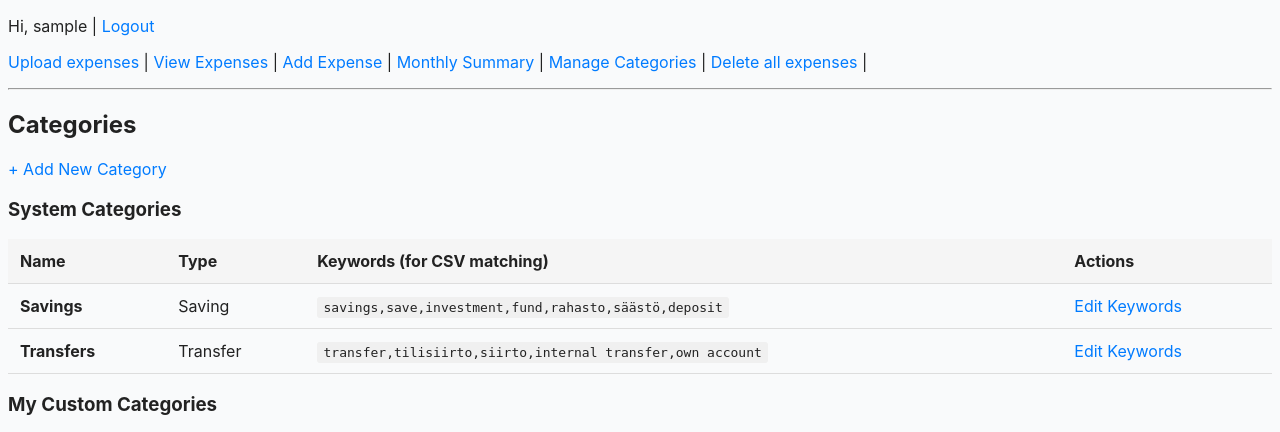
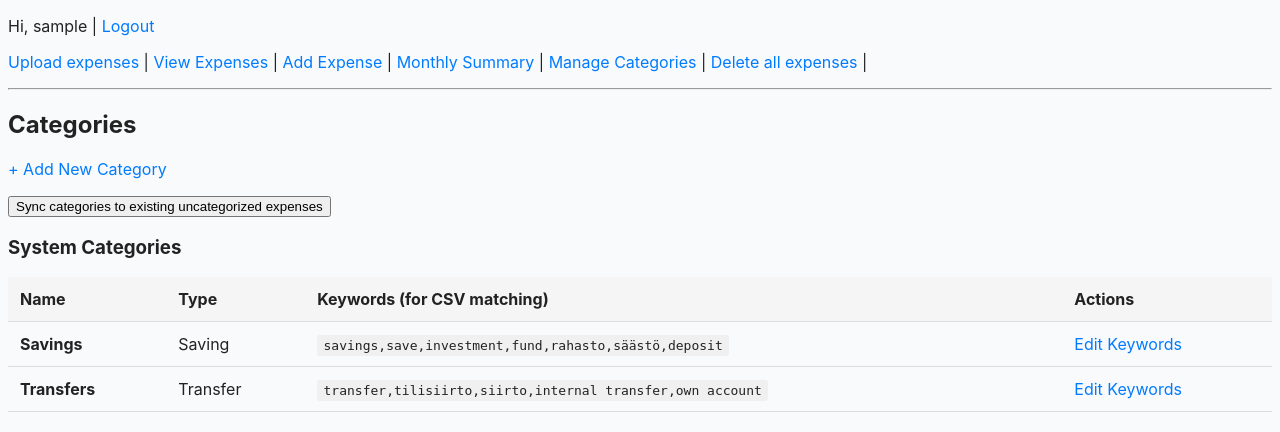
Before and after one commit to andomm/expense-tracker, a Django app: page /expenses/categories/ in a window 1280 px wide. Shown: the top 432 px of the page. Run offline with Django 5.2, Linux system fonts and the light colour scheme; the visitor is signed in with stand-in values (Sample User, id 1); data comes from the database, SQL or seed files in the repository; some libraries are stand-ins or nearby versions.

Commit message:
feat: able to sync categories

```diff
--- a/expense_tracker/expenses/templates/expenses/category_list.html
+++ b/expense_tracker/expenses/templates/expenses/category_list.html
@@ -2,6 +2,10 @@
 {% block content %}
   <h2>Categories</h2>
   <p><a href="{% url 'category_add' %}">+ Add New Category</a></p>
+  <form method="post" action="{% url 'sync_categories' %}" style="margin-bottom: 1rem;">
+    {% csrf_token %}
+    <button type="submit">Sync categories to existing uncategorized expenses</button>
+  </form>
 
   <h3>System Categories</h3>
   <table>
--- a/expense_tracker/expenses/urls.py
+++ b/expense_tracker/expenses/urls.py
@@ -11,6 +11,8 @@ urlpatterns = [
     path('upload/summary/', views.import_summary, name='import_summary'),
     path('expenses-per-month/', views.expenses_per_month, name='expenses_per_month'),
     path('categories/', views.category_list, name='category_list'),
+    path('categories/sync/', views.sync_categories, name='sync_categories'),
+    path('categories/sync/summary/', views.sync_summary, name='sync_summary'),
     path('categories/add/', views.category_add, name='category_add'),
     path('categories/<int:pk>/edit/', views.category_edit, name='category_edit'),
     path('categories/<int:pk>/delete/', views.category_delete, name='category_delete'),
--- a/expense_tracker/expenses/views.py
+++ b/expense_tracker/expenses/views.py
@@ -443,6 +443,58 @@ def category_list(request):
 
 
 @login_required
+def sync_categories(request):
+    """Apply current keyword rules to uncategorized existing expenses."""
+    if request.method != "POST":
+        messages.error(request, "Category sync must be started with the sync button.")
+        return redirect("category_list")
+
+    uncategorized_expenses = Expense.objects.filter(user=request.user, category_obj__isnull=True)
+    total_uncategorized = uncategorized_expenses.count()
+    updated_count = 0
+    updated_expenses = []
+    still_uncategorized = []
+
+    for expense in uncategorized_expenses.iterator():
+        match_text = (expense.receiver or "").strip() or (expense.description or "")
+        category_obj, matched_keyword = categorize_expense_by_description(match_text, request.user)
+        if category_obj:
+            expense.category_obj = category_obj
+            expense.category = category_obj.name
+            expense.save(update_fields=["category_obj", "category"])
+            updated_count += 1
+            if len(updated_expenses) < 50:
+                updated_expenses.append(
+                    {
+                        "date": expense.date.strftime("%Y-%m-%d"),
+                        "receiver": expense.receiver,
+                        "description": expense.description,
+                        "amount": str(expense.amount),
+                        "category": category_obj.name,
+                        "matched_keyword": matched_keyword,
+                    }
+                )
+        elif len(still_uncategorized) < 50:
+            still_uncategorized.append(
+                {
+                    "date": expense.date.strftime("%Y-%m-%d"),
+                    "receiver": expense.receiver,
+                    "description": expense.description,
+                    "amount": str(expense.amount),
+                }
+            )
+
+    request.session["sync_results"] = {
+        "total_uncategorized_before": total_uncategorized,
+        "updated_count": updated_count,
+        "remaining_uncategorized": total_uncategorized - updated_count,
+        "updated_expenses": updated_expenses,
+        "still_uncategorized": still_uncategorized,
+    }
+    return redirect("sync_summary")
+
+
+@login_required
 def category_add(request):
     """Add a new custom category."""
     if request.method == "POST":
@@ -530,3 +582,36 @@ def import_summary(request):
         "import_results": import_results,
         "extra_uncategorized": extra_uncategorized,
     })
+
+
+@login_required
+def sync_summary(request):
+    """Display category sync results with affected expenses."""
+    sync_results = request.session.get(
+        "sync_results",
+        {
+            "total_uncategorized_before": 0,
+            "updated_count": 0,
+            "remaining_uncategorized": 0,
+            "updated_expenses": [],
+            "still_uncategorized": [],
+        },
+    )
+    extra_updated = max(0, sync_results["updated_count"] - len(sync_results["updated_expenses"]))
+    extra_remaining = max(
+        0,
+        sync_results["remaining_uncategorized"] - len(sync_results["still_uncategorized"]),
+    )
+
+    if "sync_results" in request.session:
+        del request.session["sync_results"]
+
+    return render(
+        request,
+        "expenses/sync_summary.html",
+        {
+            "sync_results": sync_results,
+            "extra_updated": extra_updated,
+            "extra_remaining": extra_remaining,
+        },
+    )
```
Also changed, not shown: expense_tracker/expenses/templates/expenses/sync_summary.html (added, +98 -0 lines).
